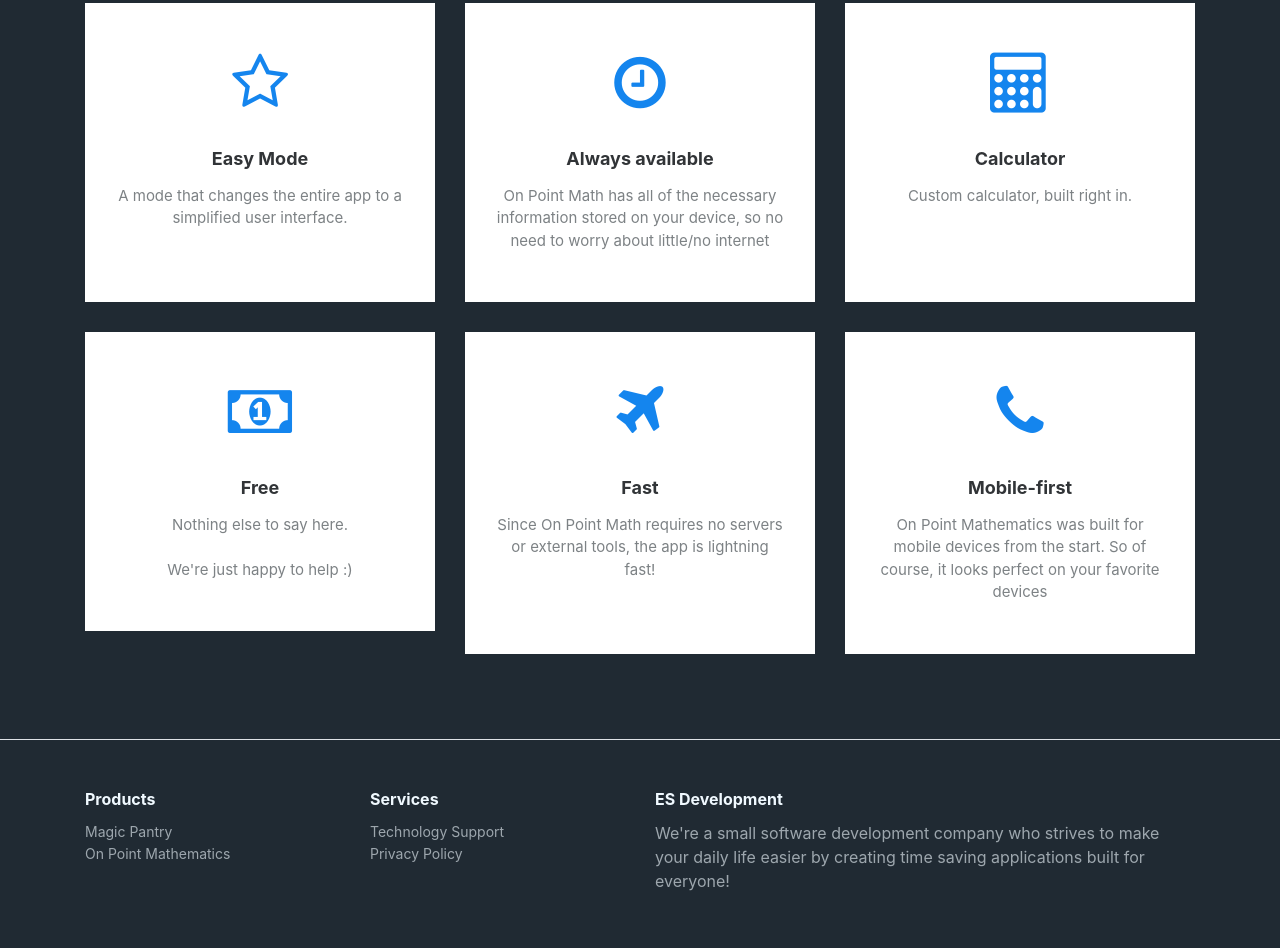
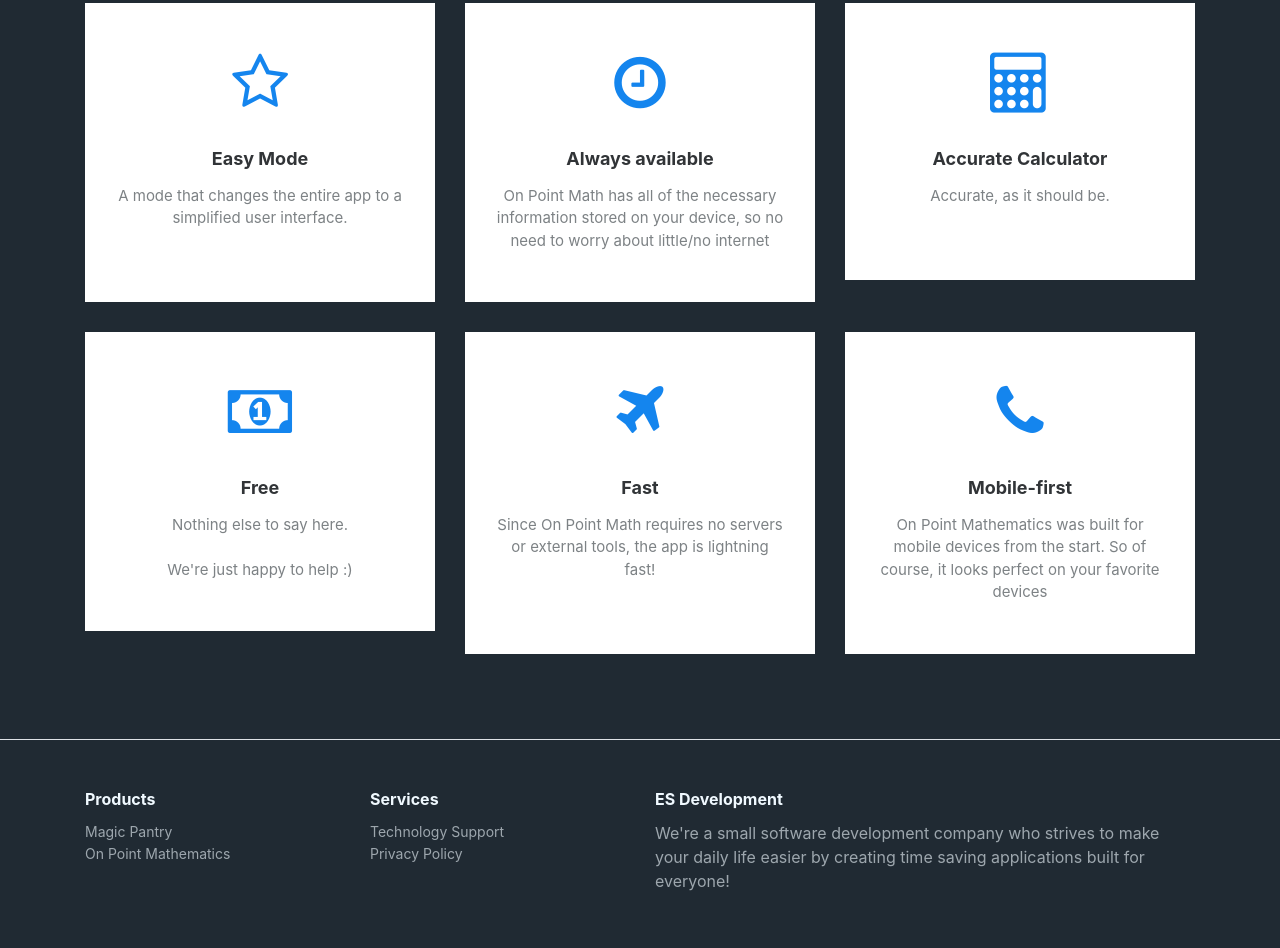
Before and after one commit to ES-Development-LLC/ES-Development-Website, a plain HTML site: page math.html in a window 1280 px wide. Shown: the part 1002-1950 px from the top of the page. Drawn offline with nearby package versions, Linux system fonts and the light colour scheme; a script that the page names is missing.

Commit message:
Update math.html

```diff
--- a/math.html
+++ b/math.html
@@ -107,8 +107,8 @@
                 </div>
                 <div class="col-sm-6 col-md-5 col-lg-4 item">
                     <div class="box"><i class="fa fa-calculator icon"></i>
-                        <h3 class="name">Calculator</h3>
-                        <p class="description">Custom calculator, built right in.<br><br><br></p>
+                        <h3 class="name">Accurate Calculator</h3>
+                        <p class="description">Accurate, as it should be.<br><br></p>
                     </div>
                 </div>
                 <div class="col-sm-6 col-md-5 col-lg-4 item">
```
